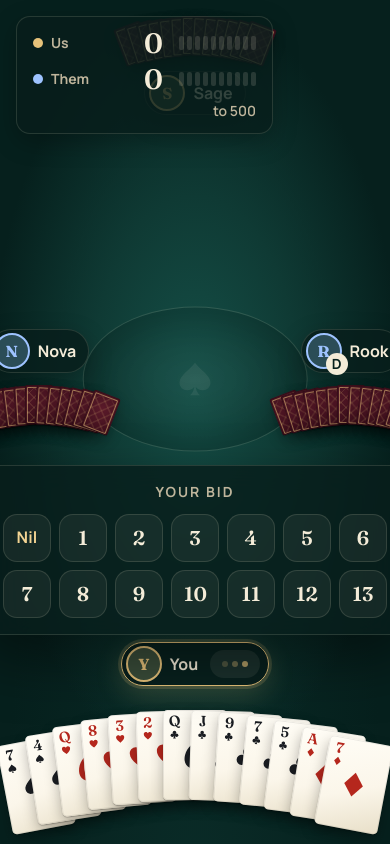
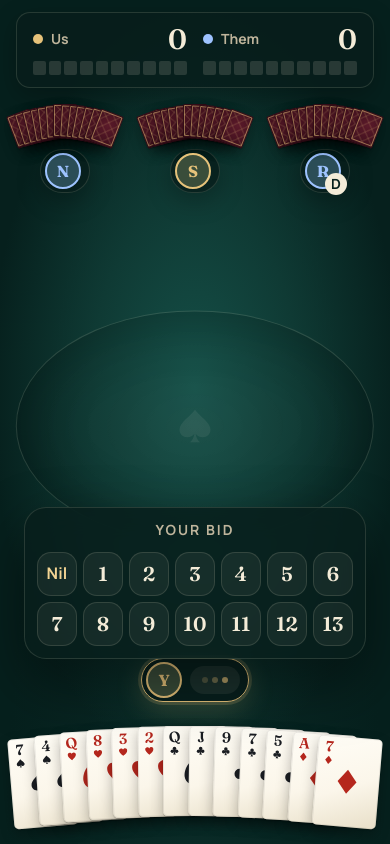
Before and after one commit to thurn/rsp, a React (Vite) app: page / in a window 390 px wide. Built offline with nearby package versions, Linux system fonts and the light colour scheme.

Commit message:
feat: add responsive phone layout and CSS-driven hand fan

```diff
--- a/src/App.module.css
+++ b/src/App.module.css
@@ -119,3 +119,39 @@
   background: rgb(3 16 14 / 0.5);
   backdrop-filter: blur(3px);
 }
+
+/* Portrait phones: scoreboard on top, all three opponents in one row above the table. */
+@media (max-width: 700px) {
+  .app {
+    grid-template-columns: repeat(3, minmax(0, 1fr));
+    grid-template-rows: auto auto minmax(0, 1fr) auto;
+    grid-template-areas:
+      'score score score'
+      'west north east'
+      'table table table'
+      'south south south';
+  }
+
+  .score {
+    position: static;
+    grid-area: score;
+    padding: var(--space-3) var(--space-4) 0;
+  }
+
+  .north,
+  .west,
+  .east {
+    flex-direction: column-reverse;
+    justify-content: flex-start;
+    padding-top: var(--space-4);
+    gap: var(--space-2);
+  }
+
+  .north {
+    flex-direction: column;
+  }
+
+  .bidDock {
+    bottom: 0;
+  }
+}
--- a/src/components/Hand.module.css
+++ b/src/components/Hand.module.css
@@ -1,4 +1,6 @@
 .hand {
+  --fan-rotate: 1.8deg;
+  --fan-drop: 0.8px;
   container-type: inline-size;
   --step: min(calc(var(--card-w) * 0.64), calc((100cqw - var(--card-w)) / max(var(--n) - 1, 1)));
   display: flex;
@@ -11,6 +13,12 @@
 
 .slot {
   flex: none;
+}
+
+/* The resting fan lives in CSS so motion's transforms (deal, hover, drag) compose on top. */
+.arc {
+  rotate: calc(var(--o) * var(--fan-rotate));
+  translate: 0 calc(var(--o) * var(--o) * var(--fan-drop));
   transform-origin: 50% 120%;
 }
 
@@ -25,3 +33,11 @@
 .slot[data-playable]:active {
   cursor: grabbing;
 }
+
+@media (max-width: 700px) {
+  .hand {
+    --fan-rotate: 0.8deg;
+    --fan-drop: 0.3px;
+    padding-bottom: var(--space-3);
+  }
+}
--- a/src/components/Hand.tsx
+++ b/src/components/Hand.tsx
@@ -43,17 +43,16 @@ export function Hand({
       {sorted.map((card, i) => {
         const offset = i - mid
         const playable = active && legal.has(card)
-        const rest = { y: offset * offset * 0.8, rotate: offset * 1.8 }
         return (
           <motion.div
             key={card}
             layout="position"
             className={styles.slot}
             data-playable={playable || undefined}
-            style={{ zIndex: i }}
-            initial={{ y: 220, opacity: 0, rotate: 0 }}
+            style={{ zIndex: i, '--o': offset } as CSSProperties}
+            initial={{ y: 220, opacity: 0 }}
             animate={{
-              ...rest,
+              y: 0,
               opacity: 1,
               transition: {
                 type: 'spring',
@@ -62,12 +61,12 @@ export function Hand({
                 delay: settled ? 0 : i * 0.045,
               },
             }}
-            whileHover={playable ? { y: rest.y - 22, transition: { duration: 0.15 } } : undefined}
+            whileHover={playable ? { y: -22, transition: { duration: 0.15 } } : undefined}
             drag={playable}
             dragSnapToOrigin
             dragElastic={0.9}
             dragMomentum={false}
-            whileDrag={{ scale: 1.08, rotate: 0, zIndex: 100 }}
+            whileDrag={{ scale: 1.08, zIndex: 100 }}
             onDragStart={() => onDragChange(true)}
             onDragEnd={(_, info) => {
               onDragChange(false)
@@ -77,7 +76,9 @@ export function Hand({
             }}
             onTap={() => playable && onPlay(card)}
           >
-            <PlayingCard card={card} faceDown={faceDown} dimmed={active && !playable} />
+            <div className={styles.arc}>
+              <PlayingCard card={card} faceDown={faceDown} dimmed={active && !playable} />
+            </div>
           </motion.div>
         )
       })}
--- a/src/components/MiniHand.module.css
+++ b/src/components/MiniHand.module.css
@@ -12,3 +12,13 @@
 .slot + .slot {
   margin-left: calc(var(--mini-card-w) * -0.72);
 }
+
+@media (max-width: 700px) {
+  .fan {
+    --mini-card-w: 24px;
+  }
+
+  .slot + .slot {
+    margin-left: calc(var(--mini-card-w) * -0.8);
+  }
+}
--- a/src/components/Nameplate.module.css
+++ b/src/components/Nameplate.module.css
@@ -140,3 +140,9 @@
     opacity: 1;
   }
 }
+
+@media (max-width: 700px) {
+  .name {
+    display: none;
+  }
+}
--- a/src/components/Prompts.module.css
+++ b/src/components/Prompts.module.css
@@ -111,3 +111,30 @@
 .total td {
   font-size: var(--text-xl);
 }
+
+@media (max-width: 700px) {
+  .bid {
+    padding: var(--space-3);
+  }
+
+  .bidGrid {
+    grid-template-columns: repeat(7, 40px);
+    gap: 6px;
+  }
+
+  .bidGrid > button {
+    min-width: 40px;
+    height: 44px;
+    padding: 0;
+  }
+
+  .center {
+    min-width: 0;
+    width: calc(100vw - 32px);
+    padding: var(--space-5) var(--space-3);
+  }
+
+  .table td {
+    min-width: 72px;
+  }
+}
--- a/src/components/ScoreBoard.module.css
+++ b/src/components/ScoreBoard.module.css
@@ -65,3 +65,25 @@
   text-align: right;
   font-weight: 600;
 }
+
+/* Compact single-row layout for narrow screens. */
+@media (max-width: 700px) {
+  .board {
+    grid-template-columns: 1fr 1fr;
+    column-gap: var(--space-4);
+  }
+
+  .row {
+    grid-template-columns: 10px auto 1fr;
+  }
+
+  .bags {
+    grid-column: 1 / -1;
+    margin-left: 0;
+    grid-template-columns: repeat(10, 1fr);
+  }
+
+  .target {
+    display: none;
+  }
+}
```
